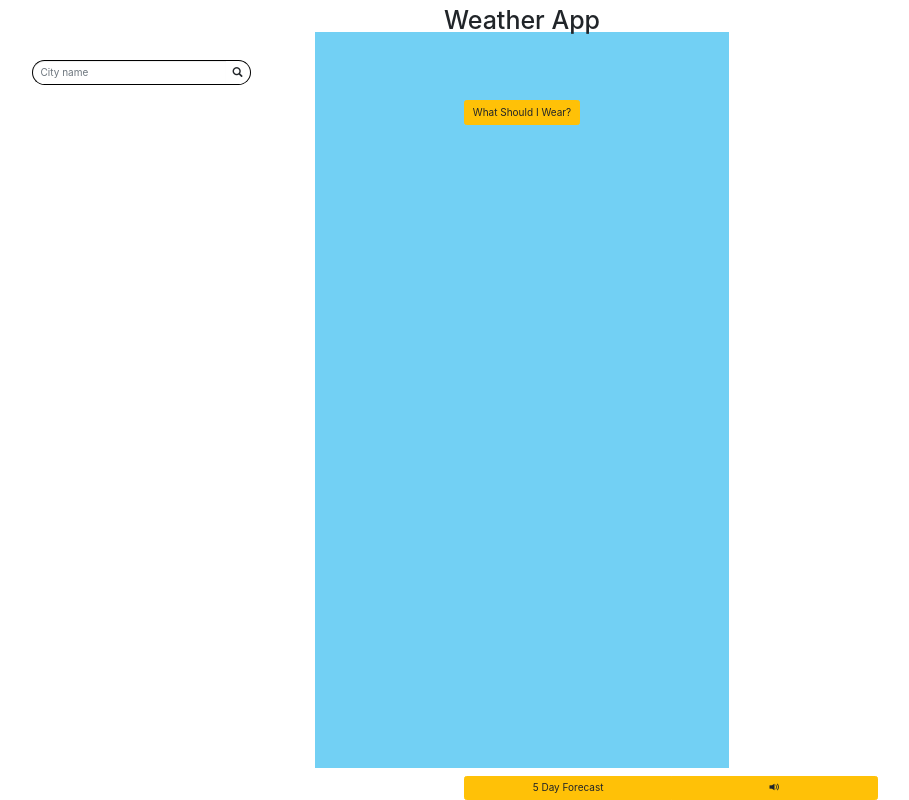
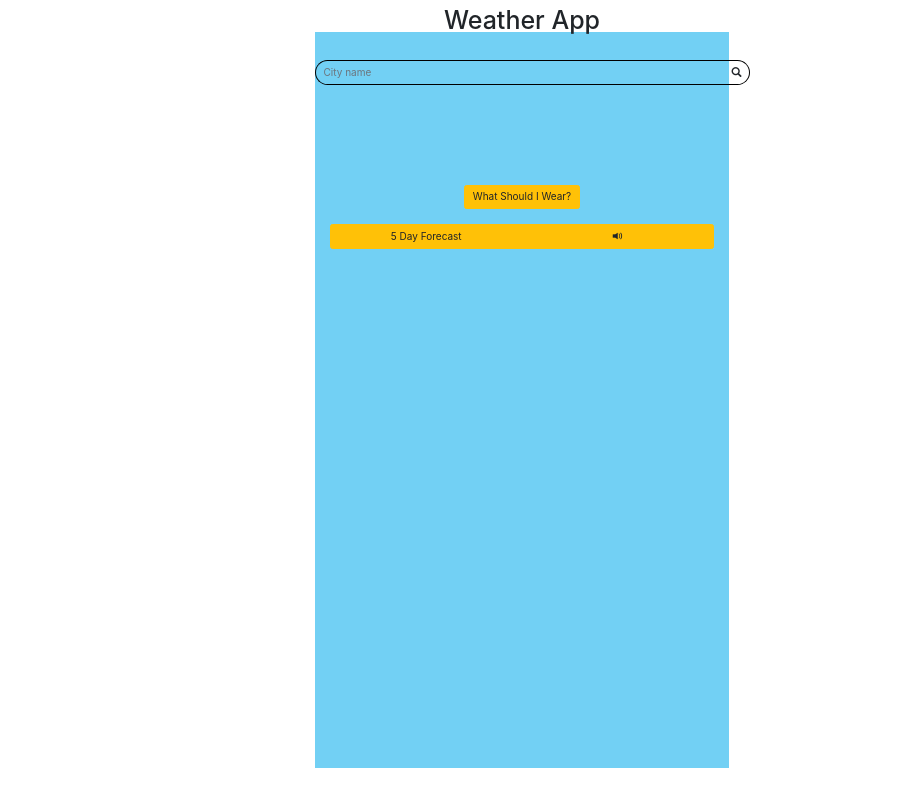
Before and after one commit to BroBro92166/weather-app, a React (Create React App) app: page / in a window 1280 px wide. Shown: the whole page, without its empty margins (118-1027 px from the left). Built offline with nearby package versions, Linux system fonts and the light colour scheme.

Commit message:
update #4

```diff
--- a/src/App.js
+++ b/src/App.js
@@ -151,7 +151,6 @@ class App extends React.Component {
   render() {
     return (
       <div className="App">
-        <h1 className="py-2">Weather App</h1>
         <Form
           loadWeather={this.getWeather}
           error={this.state.error}
--- a/src/components/css/form.style.css
+++ b/src/components/css/form.style.css
@@ -1,84 +1,41 @@
-form {
-    position: fixed;
-    margin-top: 0;
-    padding-left: 80px;
-    padding-right: 80px;
+.App{
+    height: 736px;
     width: 414px;
-    display: inline-block;
-    margin-left: auto;
-    margin-right: auto;
-    text-align: center;
+    margin: 0 auto;
+    padding: 0 auto;
 }
 
-.app-container{
-    text-align: center;
-    position: fixed;
-}
-
-.row{
-    width: 414px;
-    margin: 0;
+.container, #container{
+    padding: 0 auto !important;
 }
 
 .form-control{
-    position: fixed;
     width: 414px;
 }
 
-form input[name="city"]{
-    position: relative;
+form input[name="city"],
+form input[name="city"]:focus{
     background-color: transparent;
     border: 50;
-    width: 414px;
     border-right: 0;
     border-radius: 50px;
     border-color: black;
-    align-content: center;
-}
-
-form input[name="city"]:focus {
-    border-color: black;
-    border-right: 0;
     background-color: transparent;
     box-shadow: none !important;
     outline: none !important;
-}
+    }
 
-form button[name="search-button"]{
-    background-color: transparent;
+form button[name="search-button"],
+form button[name="search-button"]:focus,
+form button[name="search-button"]:active,
+form button[name="search-button"]:hover,
+form button[name="search-button"]:active:focus:not(:disabled):not(.disabled) {
+    background-color: transparent !important;
+    border: 50;
     border-left: 0;
     border-top-right-radius: 50px;
     border-bottom-right-radius:50px ;
     border-color: black;
-}
-
-form button[name="search-button"]:focus {
-    background-color: transparent !important;
-    border-left: 0;
-    color: transparent;
     box-shadow: none !important;
     outline: none !important;
 }
-
-form button[name="search-button"]:active{
-    background-color: transparent !important;
-    border-left: 0;
-    color: transparent;
-    box-shadow: none !important;
-    outline: none !important;
-}
-
-form button[name="search-button"]:hover {
-    background-color: transparent !important;
-    border-left: 0;
-    border-color: black;
-    box-shadow: none !important;
-    outline: none !important;
-}
-
-#buttons{
-    text-align: center;
-    position: fixed;
-    bottom: 0;
-    width: 414px;
-}
--- a/src/components/form.component.jsx
+++ b/src/components/form.component.jsx
@@ -4,23 +4,20 @@ import './css/form.style.css';
 const Form = props =>{
     return(
         <div className="container">
-            <div className="app-container">
+            <h1 className="py-2">Weather App</h1>
             <div>{props.error ? error() : null}</div>
             <form onSubmit={props.loadWeather}>
                 <div className="row">
-                        <div>
-                            <div className="input-group py-4" id="search-bar">
+                    <div className="input-group py-4">
                         <input type="text" className="form-control" name="city" autoComplete="off" placeholder="City name" />
-                                <span className="input-group-btn">
+                        <div className="input-group-btn">
                             <button className="btn btn-default" type="submit" name="search-button">
-                                        <i className="glyphicon glyphicon-search" />
+                                <i className="glyphicon glyphicon-search"></i>
                             </button>
-                                </span>
                         </div>
                     </div>
                 </div>
             </form>
-            </div>
         </div>
     );
 };
--- a/src/components/weather.component.jsx
+++ b/src/components/weather.component.jsx
@@ -4,8 +4,7 @@ import './css/form.style.css';
 const Weather = (props) => {
     return (
         <div className="container text-light py-4" id="container">
-            <div className="cards py-4">
-                <h2>
+            <h2 class="py-4">
                 {props.city}
             </h2>
             <h5>
@@ -17,13 +16,17 @@ const Weather = (props) => {
 
             {weatherDescription(props.weather_description)}
 
-                <div className="btn-group btn-group-justified" id="buttons">
+            <div className="btn-group py-4">
+                <button className="btn btn-warning" type="submit">What Should I Wear?</button>
+            </div>
+
+            <div className="btn-toolbar">
+                <div className="btn-group btn-group-justified">
                     <button className="btn btn-warning" type="submit" name="search-button">5 Day Forecast</button>
                     <button className="btn btn-warning" type="submit" name="search-button">
                         <i className="glyphicon glyphicon-volume-up"></i>
                     </button>
                 </div>
-                <button className="btn btn-warning" type="submit">What Should I Wear?</button>
             </div>
         </div>
     );
```
Lines whose indentation alone changed are shown as unchanged.
